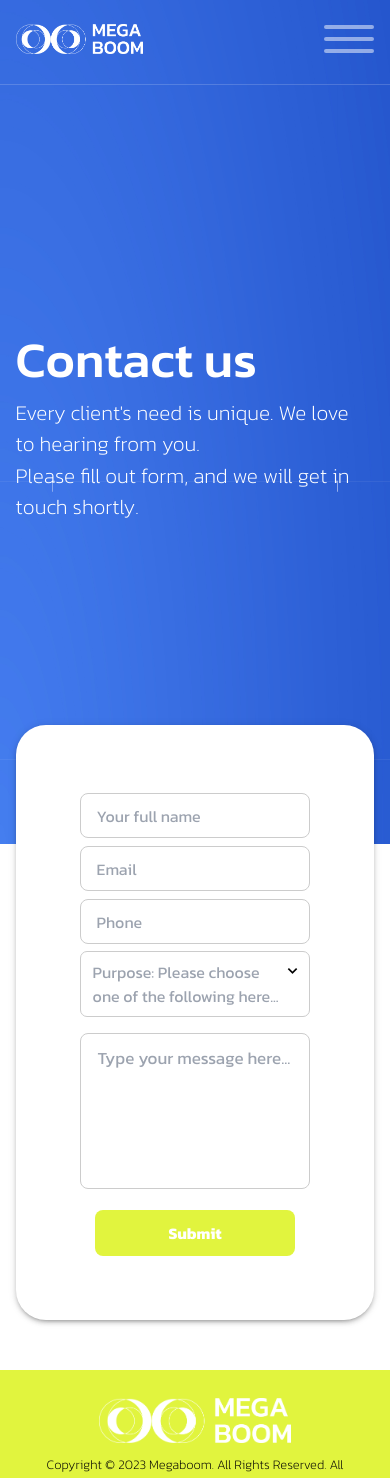
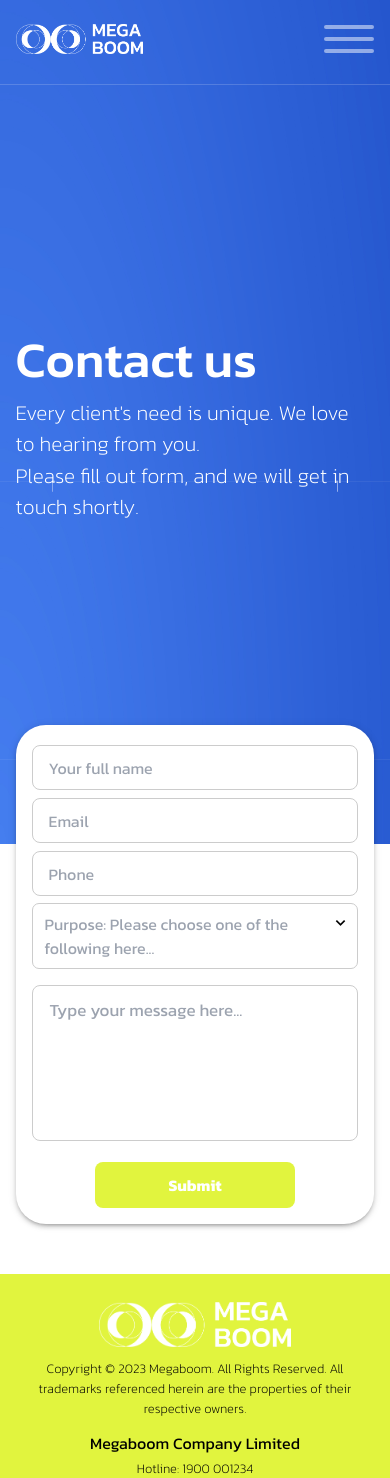
Before and after one commit to NguyenMinhChau/megaboom, a Next.js app: page /contact_us in a window 390 px wide. Shown: the top 1478 px of the page. Built offline with nearby package versions, Linux system fonts and the light colour scheme.

Commit message:
fix 231023_Feedback

```diff
--- a/src/app/contact_us/page.js
+++ b/src/app/contact_us/page.js
@@ -42,9 +42,9 @@ export default function ContactUs() {
 				<div className="absolute top-[80%] right-0 left-0">
 					<div className="py-[50px] px-[4vw] lg:px-[13vw]">
 						<Paper
-							className='shadow-[0_8px_30px_rgb(0,0,0,0.12)]'
+							className='shadow-[0_8px_30px_rgb(0,0,0,0.12)] p-4 lg:p-16'
 							elevation={3}
-							sx={{ p: 8, borderRadius: '30px' }}
+							sx={{ borderRadius: '30px' }}
 						>
 							<div className={`${cx('form_container')}`}>
 								<FormInput
```
